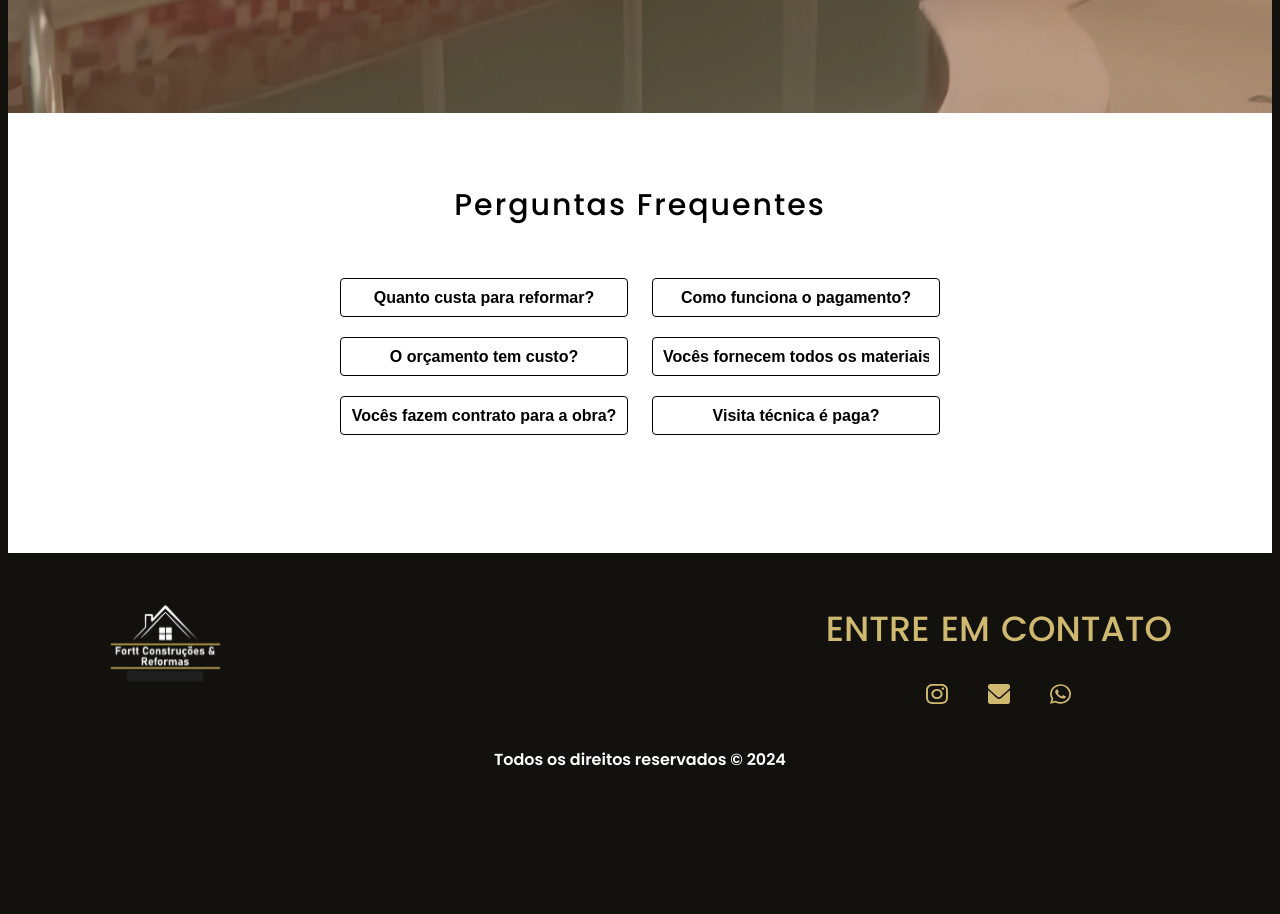
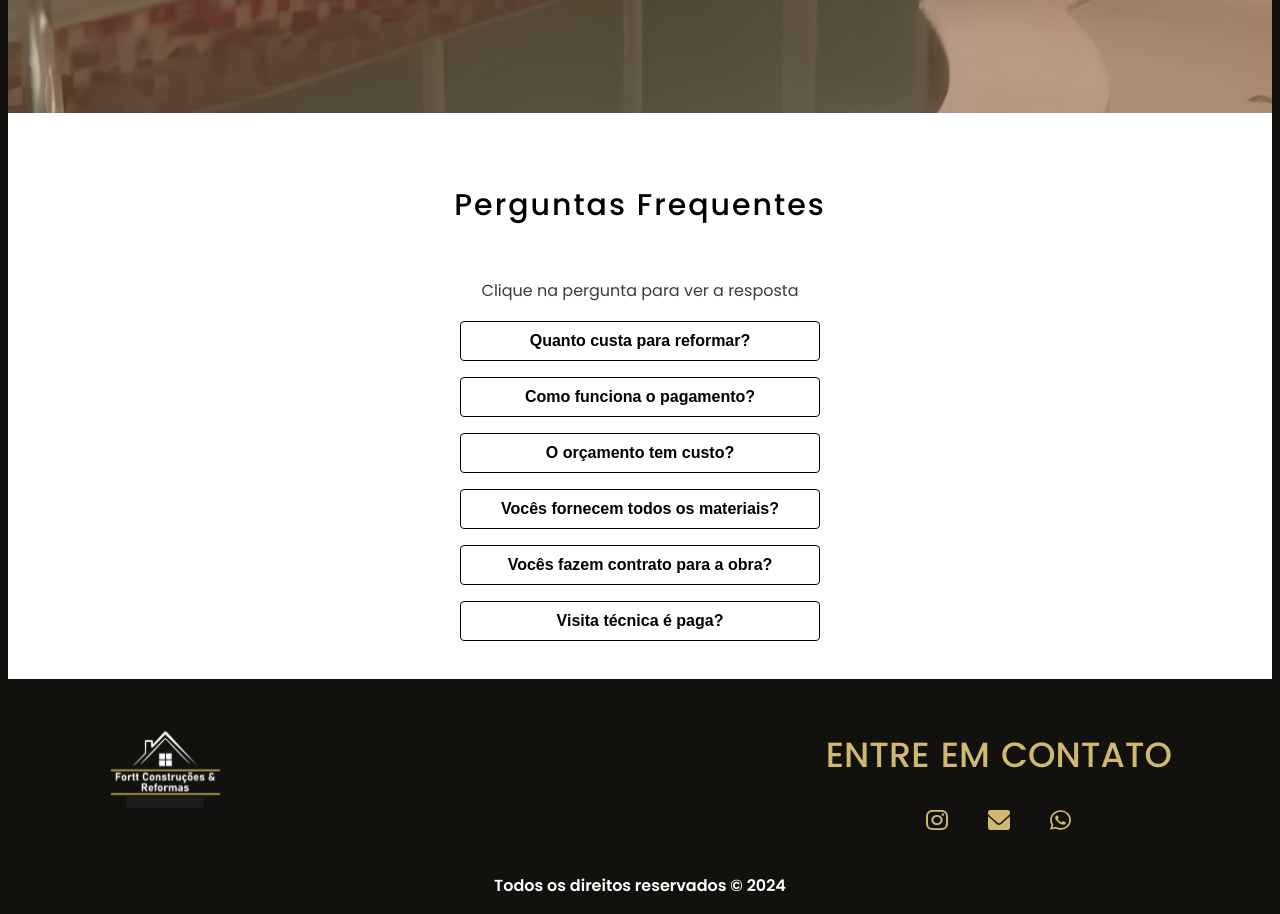
Before and after one commit to Solractys/fortt-cr, a Next.js app in the folder forttcr/: page / in a window 1280 px wide. Shown: the part 1775-2689 px from the top of the page. Before the commit the page ends 2563 px from the top, so only its background shows below. Built offline with nearby package versions, Linux system fonts and the light colour scheme.

Commit message:
question sec finish

```diff
--- a/forttcr/src/app/components/AskSection.module.css
+++ b/forttcr/src/app/components/AskSection.module.css
@@ -1,8 +1,8 @@
 .AskSection {
   background-color: #fff;
-  height: 400px;
   padding: 20px;
 }
+
 .main_title {
   text-align: center;
   letter-spacing: 2px;
@@ -10,39 +10,61 @@
   font-weight: 500;
   margin: 50px;
 }
+
 .gridAsk {
-  width: fit-content;
+  width: 400px;
   margin: 10px auto;
-  display: grid;
+  display: flex;
+  flex-direction: column;
   column-gap: 70px;
-  grid-template-columns: 1fr 1fr;
 }
+
 .faq_container {
-  width: 81%;
-  max-width: 600px;
   margin: 0 auto;
   text-align: center;
 }
-.faq_row {
+
+.faq_container>span {
+  color: #3c3c3c;
+}
+
+.askContainer {
   display: flex;
-  justify-content: space-between;
-  flex-wrap: wrap;
-  margin-bottom: 10px;
-  }
-.faq_column {
-  width: 48%;
-  margin-bottom: 10px;
+  justify-content: center;
+  align-items: center;
+  flex-direction: column;
 }
+
+.answer {
+  display: none;
+  margin: 10px 0 0 0;
+  width: 80%;
+  border: 2px dotted #000000;
+  padding: 10px;
+  text-align: justify;
+  border-radius: 4px;
+  list-style-type: none;
+}
+
+.show {
+  display: flex;
+  position: relative;
+}
+
 .selectAsk {
+  cursor: pointer;
   font-weight: 700;
-  width: 100%;
+  width: 90%;
   padding: 10px;
   text-align: center;
+  margin: 8px;
   font-size: 16px;
   border: 1px solid #000;
   border-radius: 4px;
   background-color: #fff;
-  -webkit-appearance: none;
-  -moz-appearance: none;
-  appearance: none;
 }
+@media (max-width: 600px) {
+  .gridAsk {
+    width: 250px;
+  }
+}
--- a/forttcr/src/app/components/AskSection.tsx
+++ b/forttcr/src/app/components/AskSection.tsx
@@ -1,53 +1,39 @@
-import React from "react";
+'use client'
+import React, { useState } from "react";
 import styles from "./AskSection.module.css";
 
 export default function AskSection() {
+
+  const [activeIndex, setActiveIndex] = useState<number | null>(null);
+
+  function toggleAsk(index: number) {
+    setActiveIndex(activeIndex === index ? null : index)
+  }
+
+  const question = [
+    { question: 'Quanto custa para reformar?', answer: 'Cada projeto de reforma é único, e não existe uma fórmula exata para determinar o orçamento com total confiança e precisão. No entanto, com base em nossa experiência, podemos fornecer algumas diretrizes gerais para ajudar no planejamento.'},
+    { question: 'Como funciona o pagamento?', answer: 'O pagamento é estabelecido em contrato, com a seguinte estrutura: 50% antecipado e 50% após a conclusão do serviço.' },
+    { question: 'O orçamento tem custo?', answer: 'Não cobramos pela elaboração do orçamento. Antes de enviá-lo, avaliamos a viabilidade de atender à demanda solicitada, bem como as condições técnicas e operacionais.' },
+    { question: 'Vocês fornecem todos os materiais?', answer: 'O fornecimento de materiais irá variar de acordo com a obra.' },
+    { question: 'Vocês fazem contrato para a obra?', answer: 'Todo e qualquer trabalho é realizado mediante contrato com assinatura física ou digital  de ambas as partes.'},
+    { question: 'Visita técnica é paga?', answer: ''},
+  ];
+
   return (
     <>
       <section className={styles.AskSection}>
         <div className={styles.faq_container}>
           <h1 className={styles.main_title}>Perguntas Frequentes</h1>
-          <div className={styles.faq_row}>
-            <div className={styles.faq_column}>
-              <select className={styles.selectAsk}>
-                <option>Quanto custa para reformar?</option>
-                <option>Resposta 1</option>
-              </select>
-            </div>
-            <div className={styles.faq_column}>
-              <select className={styles.selectAsk}>
-                <option>Como funciona o pagamento?</option>
-                <option>Resposta 2</option>
-              </select>
-            </div>
-          </div>
-          <div className={styles.faq_row}>
-            <div className={styles.faq_column}>
-              <select className={styles.selectAsk}>
-                <option>O orçamento tem custo?</option>
-                <option>Resposta 3</option>
-              </select>
-            </div>
-            <div className={styles.faq_column}>
-              <select className={styles.selectAsk}>
-                <option>Vocês fornecem todos os materiais?</option>
-                <option>Resposta 4</option>
-              </select>
-            </div>
-          </div>
-          <div className={styles.faq_row}>
-            <div className={styles.faq_column}>
-              <select className={styles.selectAsk}>
-                <option>Vocês fazem contrato para a obra?</option>
-                <option>Resposta 5</option>
-              </select>
-            </div>
-            <div className={styles.faq_column}>
-              <select className={styles.selectAsk}>
-                <option>Visita técnica é paga?</option>
-                <option>Resposta 6</option>
-              </select>
-            </div>
+          <span>Clique na pergunta para ver a resposta</span>
+          <div className={styles.gridAsk}>
+            {question.map((item, index) => (
+              <div className={styles.askContainer}>
+                <button className={styles.selectAsk} onClick={() => toggleAsk(index)}>{item.question}</button>
+                <ul className={`${styles.answer} ${activeIndex === index ? styles.show : ''}`}>
+                  <li>{item.answer}</li>
+                </ul>
+              </div>
+            ))}
           </div>
         </div>
       </section>
```
